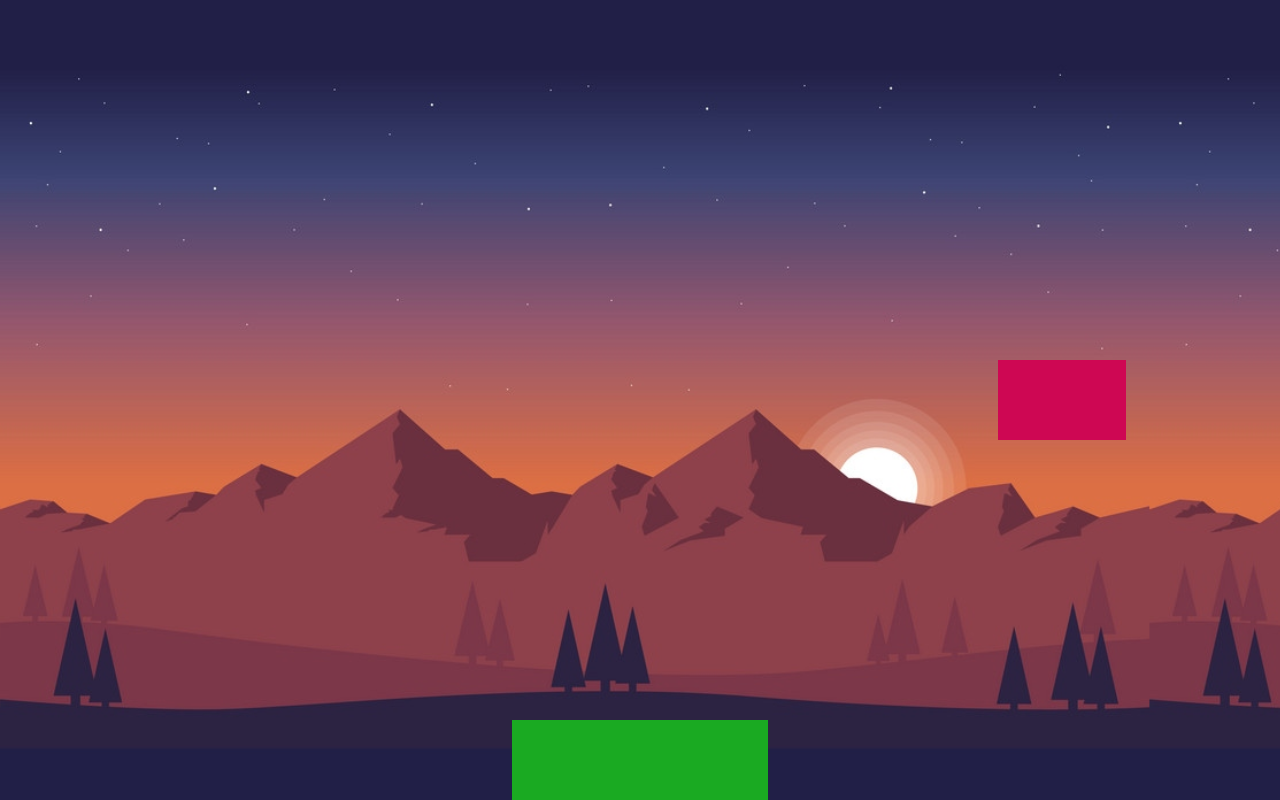
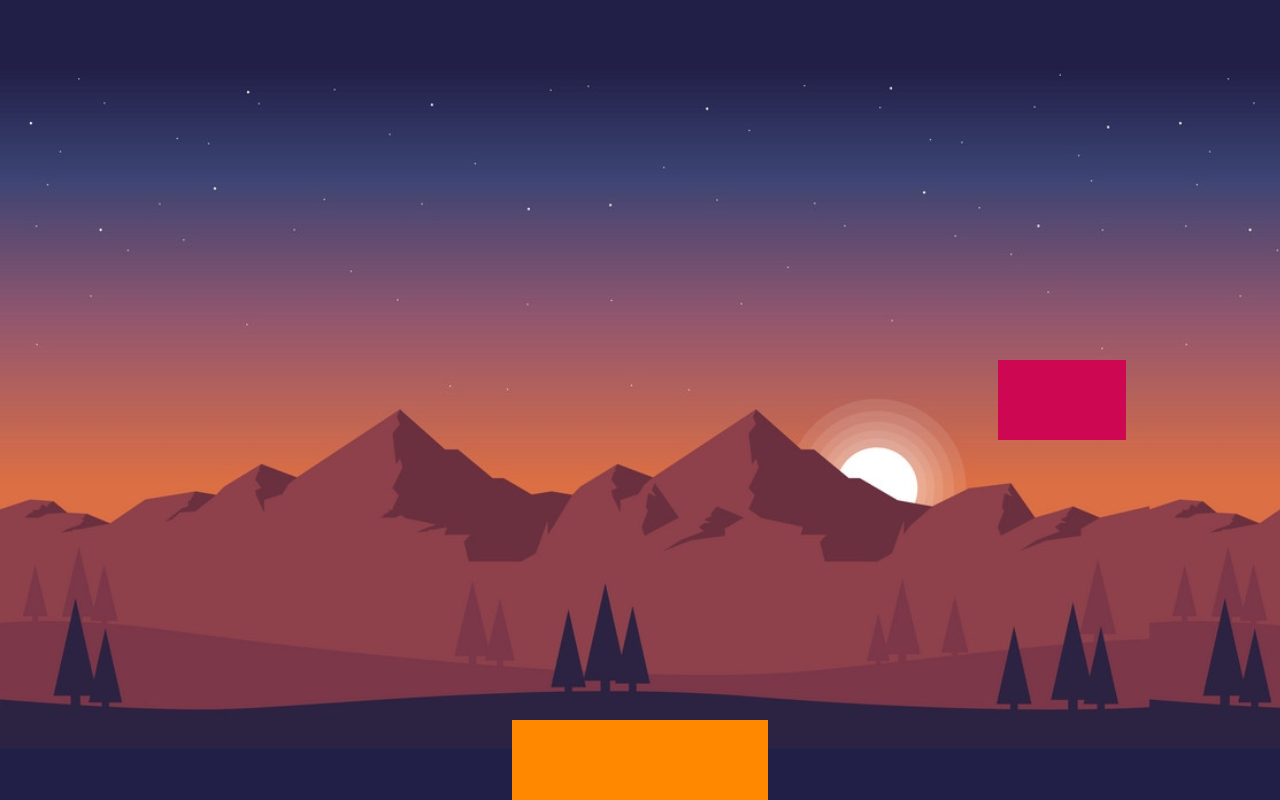
Before and after one commit to StrangerCodingThings-Ironhack-June-22/oop-game-codealong, a plain HTML site: page index.html in a window 1280 px wide. Drawn offline with Linux system fonts and the light colour scheme.

Commit message:
(minor) change player color

```diff
--- a/css/main.css
+++ b/css/main.css
@@ -15,7 +15,7 @@ body {
 }
 
 .player {
-    background-color: rgb(26, 170, 34);
+    background-color: rgb(255, 136, 0);
     position: absolute;
 }
 
```
